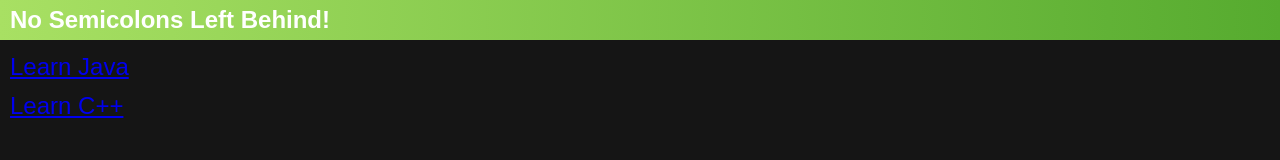
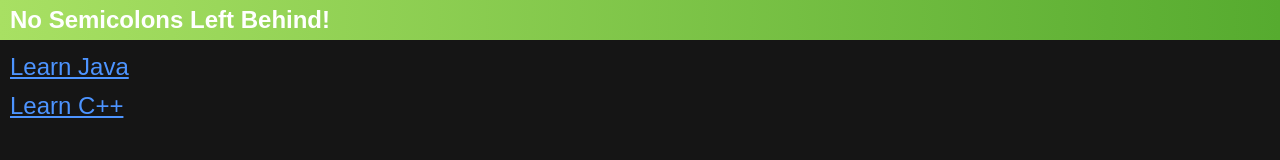
Before and after one commit to m-saliola/No-Semicolons-Left-Behind, a plain HTML site: page index.html in a window 1280 px wide. Drawn offline with Linux system fonts and the light colour scheme.

Commit message:
Update styles.css

```diff
--- a/styles.css
+++ b/styles.css
@@ -46,6 +46,10 @@ p {
   margin: 15px 10px;
 }
 
+a {
+  color: #4d94ff;
+}
+
 pre {
   background-color: #2d2d2d;
   color: #00ff23;
```
